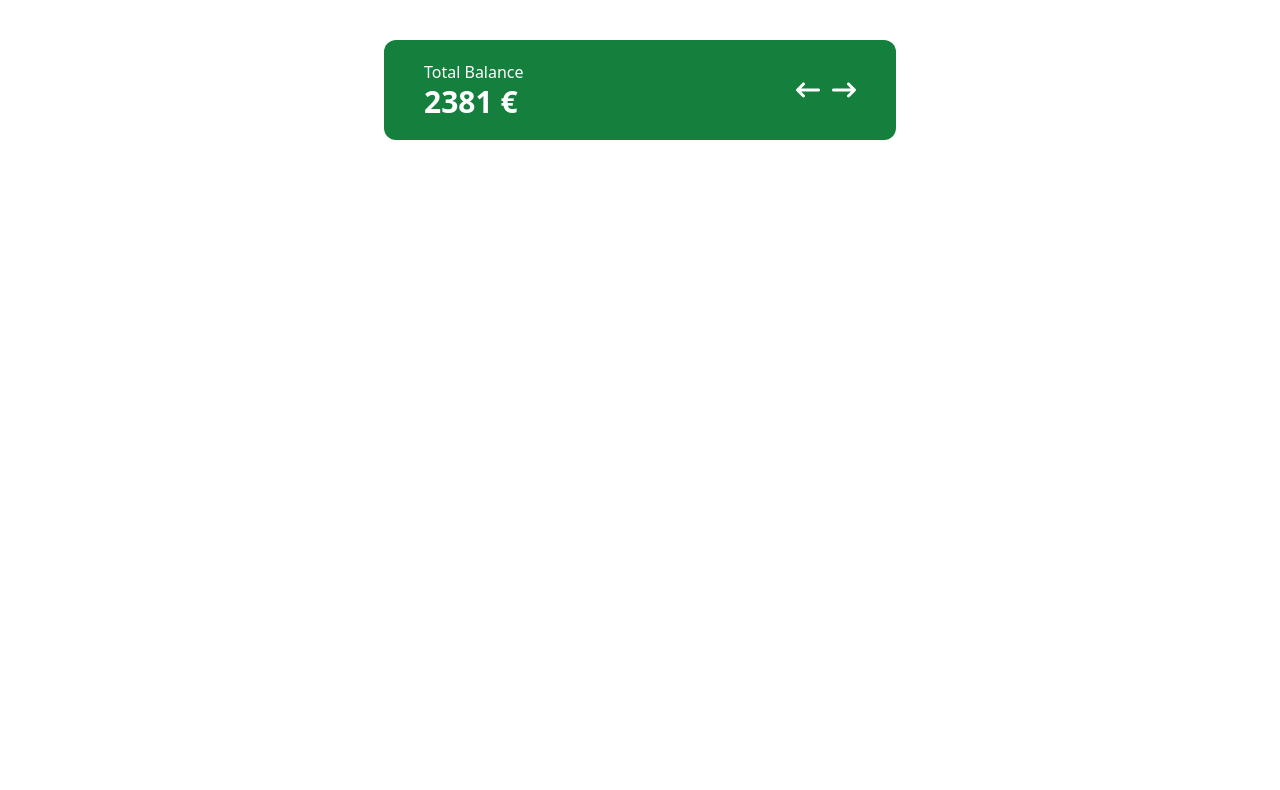
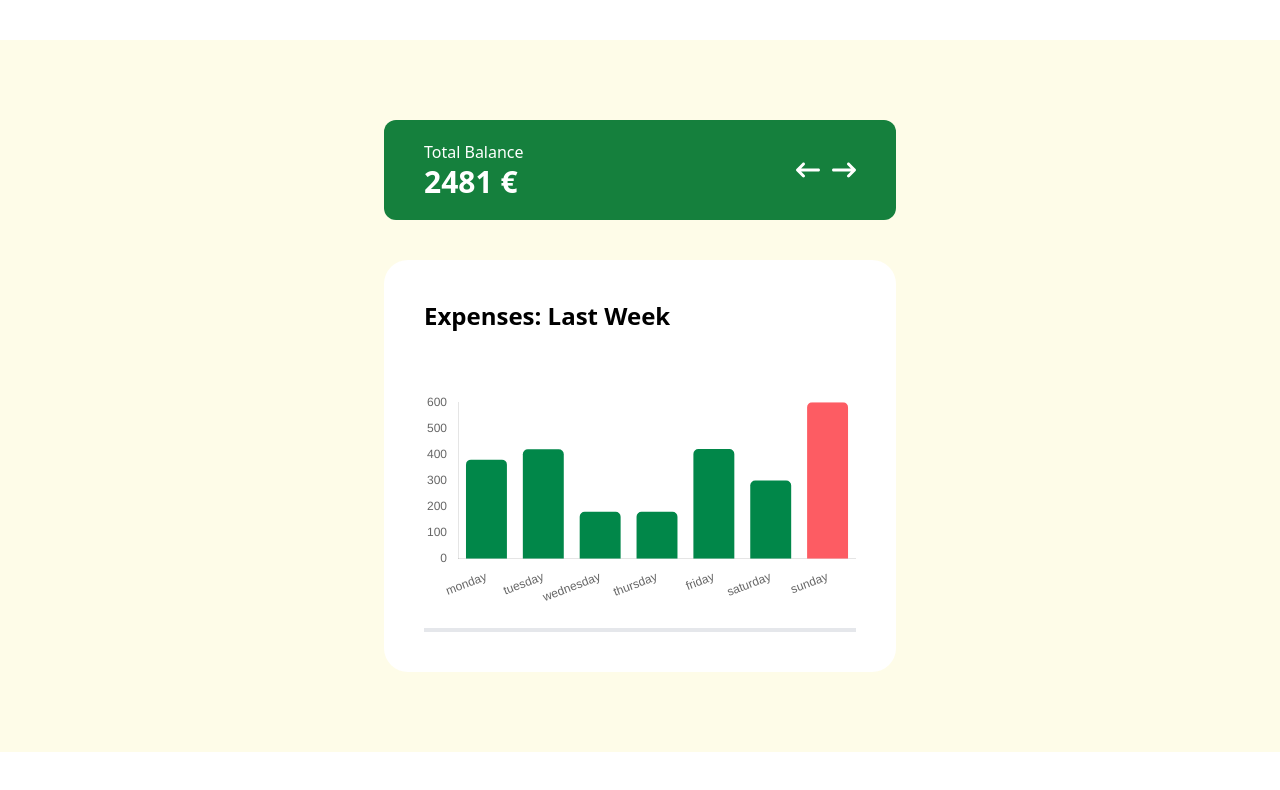
Before and after one commit to FabrizioContu/SPRINT-8, a React (Vite) app: page / in a window 1280 px wide. Shown: the top 790 px of the page. Built offline with nearby package versions, Linux system fonts and the light colour scheme.

Commit message:
Exercici 3

```diff
--- a/src/App.tsx
+++ b/src/App.tsx
@@ -1,4 +1,5 @@
 import "./App.css";
+import GraphicData from "./components/graphicData/GraphicData";
 import TotalBalance from "./components/totalBalance/TotalBalance";
 import { ContextProvider } from "./context/Context";
 
@@ -6,6 +7,7 @@ function App() {
   return (
     <ContextProvider>
       <TotalBalance />
+      <GraphicData />
     </ContextProvider>
   );
 }
--- a/src/components/dailyExpenses/DailyExpenses.tsx
+++ b/src/components/dailyExpenses/DailyExpenses.tsx
@@ -0,0 +1,5 @@
+function DailyExpenses() {
+  return <div>DailyExpenses</div>;
+}
+
+export default DailyExpenses;
--- a/src/components/dailyVariation/DailyVariation.tsx
+++ b/src/components/dailyVariation/DailyVariation.tsx
@@ -0,0 +1,5 @@
+function DailyVariation() {
+  return <div>DailyVariation</div>;
+}
+
+export default DailyVariation;
--- a/src/components/graphicData/GraphicData.tsx
+++ b/src/components/graphicData/GraphicData.tsx
@@ -1,5 +1,82 @@
+import {
+  Chart as ChartJS,
+  CategoryScale,
+  LinearScale,
+  BarElement,
+  Title,
+  Tooltip,
+  Legend,
+  Filler,
+} from "chart.js";
+import { Bar } from "react-chartjs-2";
+import { useProvider } from "../../context/Context";
+
+ChartJS.register(
+  CategoryScale,
+  LinearScale,
+  BarElement,
+  Title,
+  Tooltip,
+  Legend,
+  Filler
+);
+
+//Options
+export const options = {
+  responsive: true,
+  plugins: {
+    legend: {
+      position: "top" as const,
+      display: false,
+    },
+  },
+  scales: {
+    x: {
+      grid: {
+        display: false,
+      },
+    },
+    y: {
+      grid: {
+        display: false,
+      },
+    },
+  },
+};
+
+//Graphics
 function GraphicData() {
-  return <div>GraphicData</div>;
+  const { daysData, expensesDayData } = useProvider();
+
+  const backgroundColors = daysData.map((day) =>
+    day === "sunday" ? "#fd5c63" : "#018749"
+  );
+
+  const data = {
+    labels: daysData,
+    datasets: [
+      {
+        label: "Expenses (€) ",
+        data: expensesDayData,
+        backgroundColor: backgroundColors,
+        borderRadius: 5,
+      },
+    ],
+  };
+
+  return (
+    <div className="mx-96 m-10 pb-20">
+      <div className=" bg-white rounded-3xl p-10 font-sans">
+        <h2 className="flex justify-start text-2xl font-bold mb-10">
+          Expenses: Last Week
+        </h2>
+        <p className="text-3xl font-bold  text-black pb-5"></p>
+        <Bar options={options} data={data} />
+        <div className="my-5 "></div>
+        <div className="flex justify-between mt-3"></div>
+        <hr className="border-2" />
+      </div>
+    </div>
+  );
 }
-
 export default GraphicData;
--- a/src/components/totalBalance/TotalBalance.tsx
+++ b/src/components/totalBalance/TotalBalance.tsx
@@ -6,7 +6,7 @@ const TotalBalance: React.FC = () => {
   const { totalWeekBalance } = useProvider();
 
   return (
-    <div className="mx-96 m-10">
+    <div className="mx-96 m-10 pt-20">
       <div className="bg-green-700 text-white rounded-xl p-5 flex justify-between">
         <div className="ms-5">
           <h2 className="font-sans">Total Balance</h2>
--- a/src/context/Context.tsx
+++ b/src/context/Context.tsx
@@ -1,4 +1,4 @@
-import React, { ReactNode, createContext, useContext } from "react";
+import React, { ReactNode, createContext, useContext, useState } from "react";
 
 export const Context = createContext<ContextProps | null>(null);
 
@@ -15,8 +15,11 @@ interface ContextProviderProps {
 }
 
 interface ContextProps {
-  weeksArray: weekExpenses[];
+  weeksList: weekExpenses[];
   totalWeekBalance: number;
+  daysData: string[];
+  expensesDayData: number[];
+  currentWeek: number;
 }
 
 interface weekExpenses {
@@ -33,11 +36,13 @@ interface weekExpenses {
 export const ContextProvider: React.FC<ContextProviderProps> = ({
   children,
 }) => {
-  const weeksArray: weekExpenses[] = [
+  const [currentWeek, setCurrentWeek] = useState(0);
+
+  const weeksList: weekExpenses[] = [
     {
       monday: 380,
       tuesday: 420,
-      wednesday: 80,
+      wednesday: 180,
       thursday: 180,
       friday: 421,
       saturday: 300,
@@ -72,15 +77,29 @@ export const ContextProvider: React.FC<ContextProviderProps> = ({
     },
   ];
 
+  // Data for TotalBalance
   const calculateWeekBalance = (week: weekExpenses): number => {
     return Object.values(week).reduce((total, current) => total + current, 0);
   };
+  const totalWeekBalance = calculateWeekBalance(weeksList[currentWeek]);
 
-  const totalWeekBalance = calculateWeekBalance(weeksArray[0]);
+  //Data for GraphicData
+  const daysData = Object.keys(weeksList[currentWeek]).map((day) => `${day}`);
+  const expensesDayData = Object.values(weeksList[currentWeek]);
 
   return (
-    <Context.Provider value={{ weeksArray, totalWeekBalance }}>
-      {children}
-    </Context.Provider>
+    <div className="bg-yellow-50">
+      <Context.Provider
+        value={{
+          weeksList,
+          totalWeekBalance,
+          daysData,
+          expensesDayData,
+          currentWeek,
+        }}
+      >
+        {children}
+      </Context.Provider>
+    </div>
   );
 };
```
Also changed, not shown: 1 other file (tests, documents, lock files or other folders).
